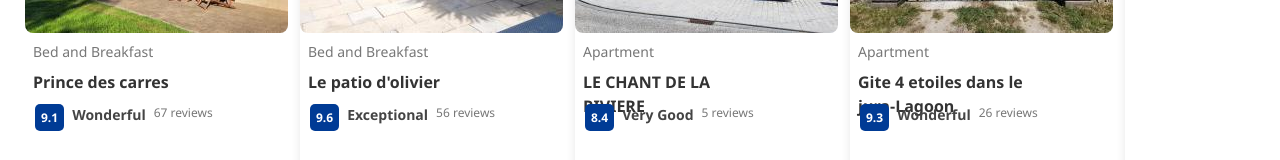
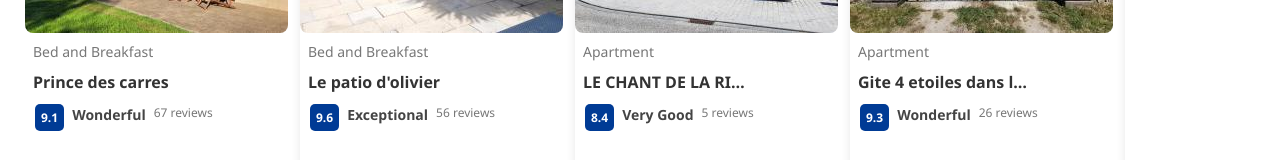
Before and after one commit to aastha2025/BookingApp, a React (Vite) app in the folder BookingApp/: page / in a window 1280 px wide. Shown: the part 3050-3210 px from the top of the page. Built offline with nearby package versions, Linux system fonts and the light colour scheme.

Commit message:
set the design of stay section

```diff
--- a/BookingApp/src/Component/Stay.css
+++ b/BookingApp/src/Component/Stay.css
@@ -57,6 +57,13 @@ h2 {
     font-weight: bold;
     color: #333;
     margin: 8px;
+    white-space: nowrap;
+    overflow: hidden;
+    text-overflow: ellipsis;
+    max-width: 100%;
+    display: block;
+    word-wrap: break-word;
+
 }
 
 .stay-view {
```
